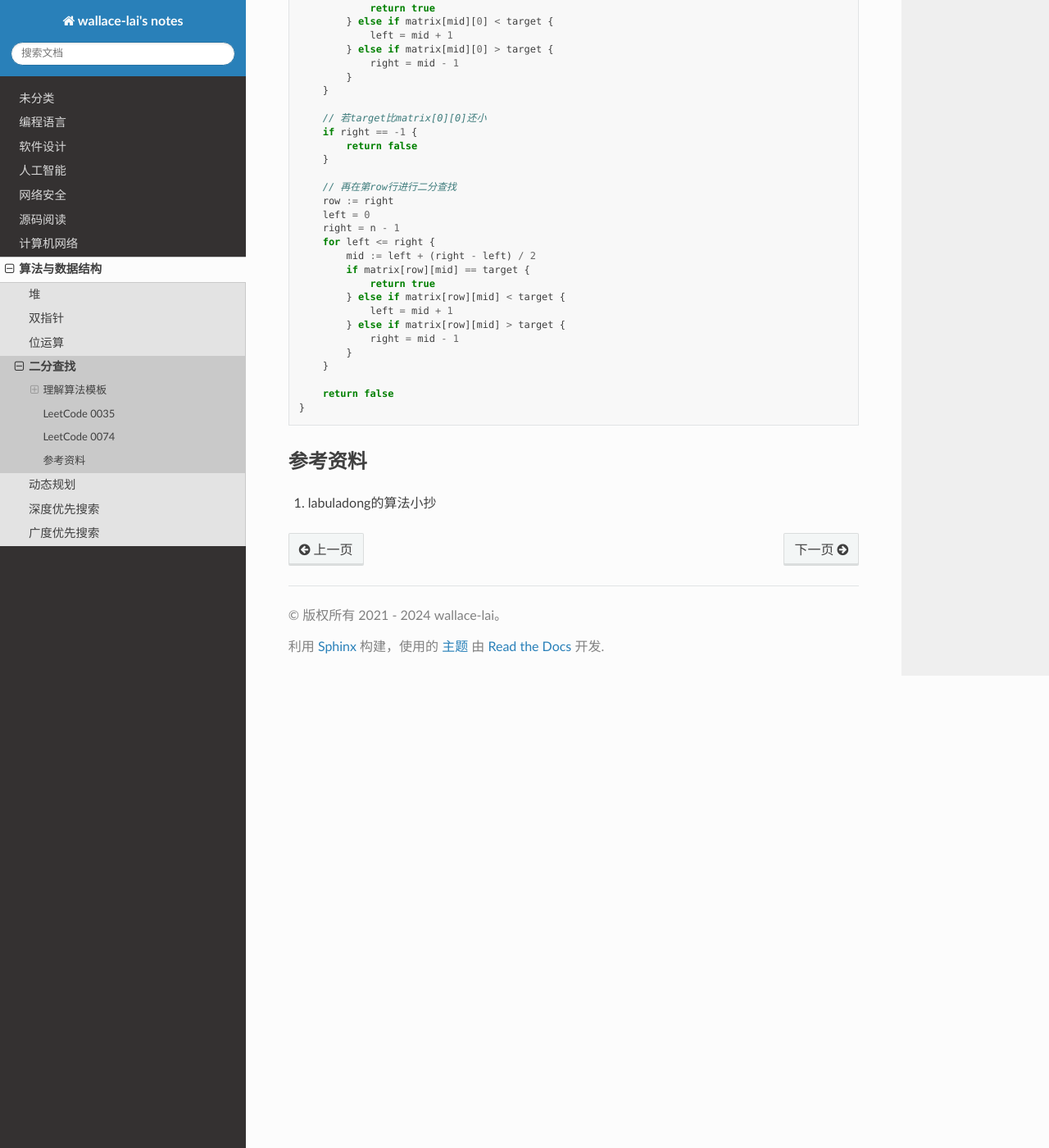
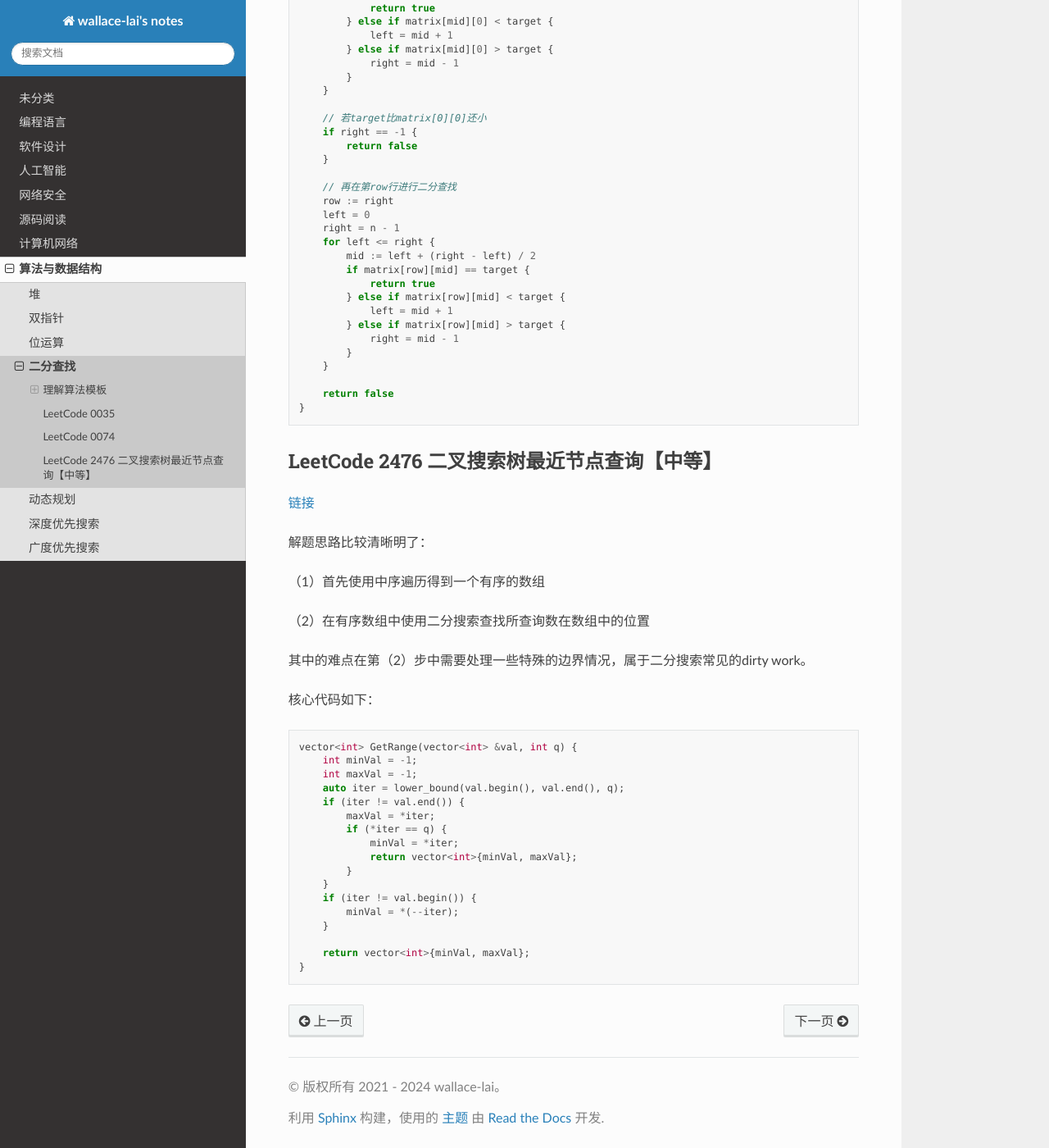
Before and after one commit to wallace-lai/learning-notes, a Sphinx documentation site: the page built from source/DataStructureAndAlgorithm/binary-search0.md, in a window 1280 px wide and 1400 px high, scrolled down 4922 px. Shown: the whole window at 82% size. Built offline with Sphinx 7.4.7 and the Read the Docs theme 2.0.0, drawn with Linux system fonts in a browser that asks for light colours.

Commit message:
update post

````diff
--- a/source/DataStructureAndAlgorithm/binary-search-0.md
+++ b/source/DataStructureAndAlgorithm/binary-search0.md
@@ -263,5 +263,35 @@ func searchMatrix(matrix [][]int, target int) bool {
 }
 ```
 
-## 参考资料
-1. labuladong的算法小抄
+## LeetCode 2476 二叉搜索树最近节点查询【中等】
+[链接](https://leetcode.cn/problems/closest-nodes-queries-in-a-binary-search-tree/description/)
+
+解题思路比较清晰明了：
+
+（1）首先使用中序遍历得到一个有序的数组
+
+（2）在有序数组中使用二分搜索查找所查询数在数组中的位置
+
+其中的难点在第（2）步中需要处理一些特殊的边界情况，属于二分搜索常见的dirty work。
+
+核心代码如下：
+
+```cpp
+vector<int> GetRange(vector<int> &val, int q) {
+    int minVal = -1;
+    int maxVal = -1;
+    auto iter = lower_bound(val.begin(), val.end(), q);
+    if (iter != val.end()) {
+        maxVal = *iter;
+        if (*iter == q) {
+            minVal = *iter;
+            return vector<int>{minVal, maxVal};
+        }
+    }
+    if (iter != val.begin()) {
+        minVal = *(--iter);
+    }
+
+    return vector<int>{minVal, maxVal};
+}
+```
--- a/source/DataStructureAndAlgorithm/index.rst
+++ b/source/DataStructureAndAlgorithm/index.rst
@@ -7,7 +7,7 @@
     binary-heap-0.md
     two-pointers.md
     bit-operation-0.md
-    binary-search-0.md
+    binary-search0.md
     dynamic-programming-0.md
-    dfs.md
-    bfs.md
+    dfs0.md
+    bfs0.md
````
Also changed, not shown: source/DataStructureAndAlgorithm/bfs0.md (renamed from source/DataStructureAndAlgorithm/bfs.md, +5 -0 lines), source/DataStructureAndAlgorithm/dfs0.md (renamed from source/DataStructureAndAlgorithm/dfs.md, +5 -0 lines).
